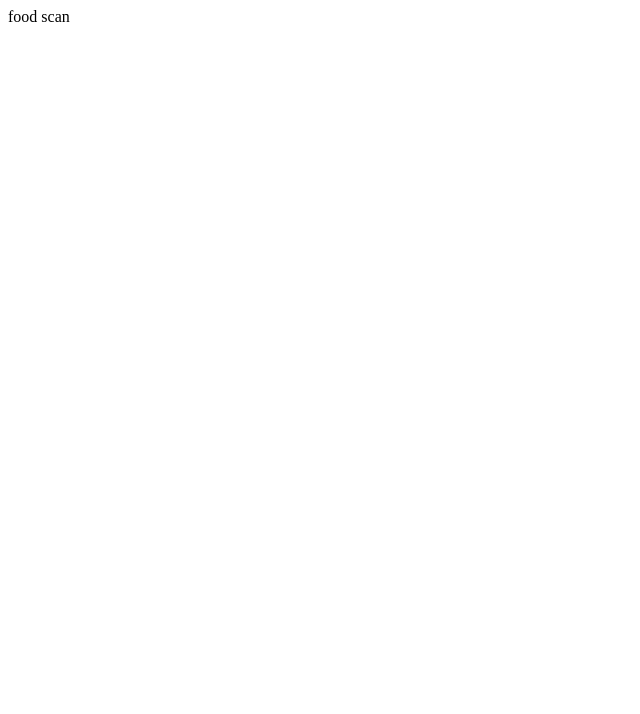
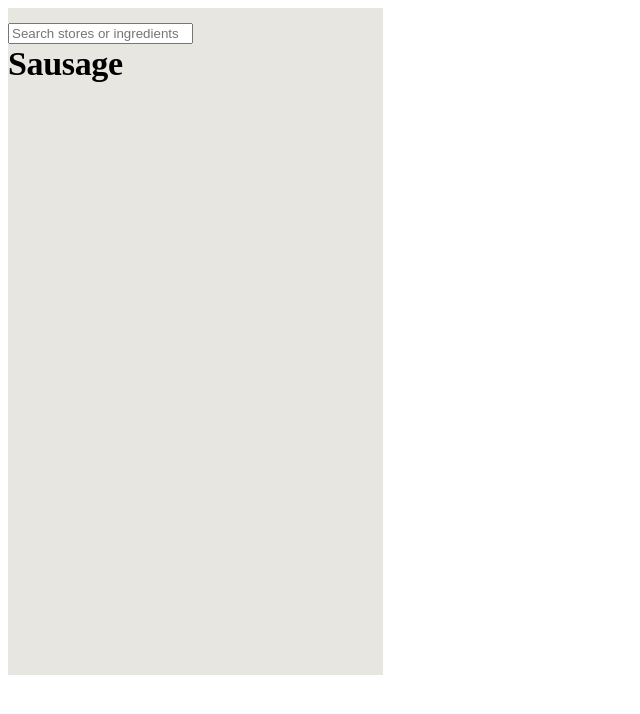
Before and after one commit to lyndseysc/app-athena-hack, a Next.js app: page /food/scan in a window 1280 px wide. Shown: the top 714 px of the page, without its empty margins (0-640 px from the left). Built offline with nearby package versions, Linux system fonts and the light colour scheme.

Commit message:
feat: add page scaffolding

```diff
--- /dev/null
+++ b/next.config.js
@@ -0,0 +1,9 @@
+module.exports = {
+  webpack(config) {
+    config.module.rules.push({
+      test: /\.md$/,
+      use: 'raw-loader',
+    });
+    return config;
+  },
+};
--- a/pages/food/scan.tsx
+++ b/pages/food/scan.tsx
@@ -1,6 +1,16 @@
 import React from 'react';
-// import { Input } from '@chakra-ui/react';
+import Link from 'next/link';
+import { Input, Box } from '@chakra-ui/react';
+import { MobileContainer } from '../index.styles';
+import GoogleMapReact from 'google-map-react';
 
-const FoodScan = () => <div>food scan </div>;
+const FoodScan = () => (
+  <MobileContainer>
+    <Input placeholder='Search stores or ingredients'></Input>
+    <Link href='/food/profile'>
+      <Box>Sausage</Box>
+    </Link>
+  </MobileContainer>
+);
 
 export default FoodScan;
--- /dev/null
+++ b/pages/index.styles.ts
@@ -0,0 +1,15 @@
+import fs from 'fs';
+import styled from 'styled-components/macro';
+
+export const MobileContainer = styled.div`
+  width: 375px;
+  height: 667px;
+  background: #e8e6e1;
+  font-family: Rubik;
+  font-size: 34px;
+  font-style: normal;
+  font-weight: 700;
+  line-height: 37px;
+  letter-spacing: -0.01em;
+  text-align: left;
+`;
```
Also changed, not shown: package.json (+11 -3 lines), pages/food/profile.tsx (added, +12 -0 lines), pages/index.tsx (+5 -5 lines), .babelrc (added), 1 other file (tests, documents, lock files or other folders).
